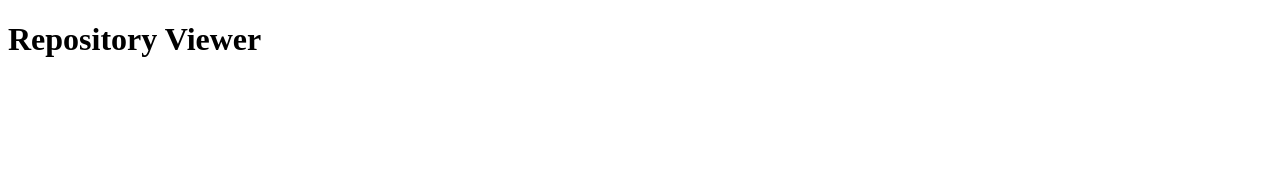
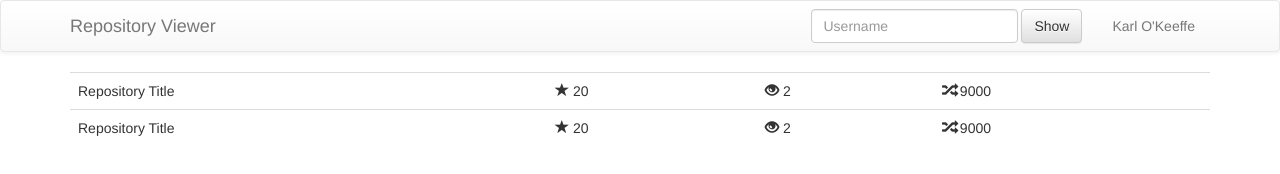
Before and after one commit to karl/repository-viewer, a website: page dist/index.html in a window 1280 px wide. Drawn offline with nearby package versions, Linux system fonts and the light colour scheme.

Commit message:
Add some very basic styling

```diff
--- a/dist/index.html
+++ b/dist/index.html
@@ -1,11 +1,75 @@
 <!DOCTYPE html>
-<html>
+<html lang="en">
 <head>
   <title>Repository Viewer</title>
+
+  <meta name="viewport" content="width=device-width, initial-scale=1">
+
+  <script src="//code.jquery.com/jquery-1.11.3.min.js"></script>
+
+  <!-- Latest compiled and minified CSS -->
+  <link rel="stylesheet" href="https://maxcdn.bootstrapcdn.com/bootstrap/3.3.5/css/bootstrap.min.css">
+
+  <!-- Optional theme -->
+  <link rel="stylesheet" href="https://maxcdn.bootstrapcdn.com/bootstrap/3.3.5/css/bootstrap-theme.min.css">
+
+  <!-- Latest compiled and minified JavaScript -->
+  <script src="https://maxcdn.bootstrapcdn.com/bootstrap/3.3.5/js/bootstrap.min.js"></script>
+
 </head>
 <body>
 
-  <h1>Repository Viewer</h1>
+  <nav class="navbar navbar-default">
+    <div class="container">
+      <!-- Brand and toggle get grouped for better mobile display -->
+      <div class="navbar-header">
+        <button type="button" class="navbar-toggle collapsed" data-toggle="collapse" data-target="#bs-example-navbar-collapse-1" aria-expanded="false">
+          <span class="sr-only">Toggle navigation</span>
+          <span class="icon-bar"></span>
+          <span class="icon-bar"></span>
+          <span class="icon-bar"></span>
+        </button>
+        <a class="navbar-brand" href="#">
+          <!-- <img src="images/GitHub-Mark-32px.png"> -->
+          Repository Viewer
+        </a>
+      </div>
+
+      <!-- Collect the nav links, forms, and other content for toggling -->
+      <div class="collapse navbar-collapse navbar-right" id="bs-example-navbar-collapse-1">
+        <ul class="nav navbar-nav">
+        <form class="navbar-form navbar-left" role="search">
+          <div class="form-group">
+            <input type="text" class="form-control" placeholder="Username">
+          </div>
+          <button type="submit" class="btn btn-default">Show</button>
+        </form>
+        <ul class="nav navbar-nav navbar-right">
+          <p class="navbar-text">Karl O'Keeffe</p>
+        </ul>
+      </div><!-- /.navbar-collapse -->
+    </div>
+  </nav>
+
+  <div class="container">
+
+    <table class="table">
+      <tr>
+        <td>Repository Title</td>
+        <td><span class="glyphicon glyphicon-star" aria-hidden="true"></span> 20</td>
+        <td><span class="glyphicon glyphicon-eye-open" aria-hidden="true"></span> 2</td>
+        <td><span class="glyphicon glyphicon-random" aria-hidden="true"></span> 9000</td>
+      </tr>
+      <tr>
+        <td>Repository Title</td>
+        <td><span class="glyphicon glyphicon-star" aria-hidden="true"></span> 20</td>
+        <td><span class="glyphicon glyphicon-eye-open" aria-hidden="true"></span> 2</td>
+        <td><span class="glyphicon glyphicon-random" aria-hidden="true"></span> 9000</td>
+      </tr>
+    </table>
+
+  </div>
+
 
 </body>
 </html>
```
Also changed, not shown: dist/images/GitHub-Mark-32px.png (added).
